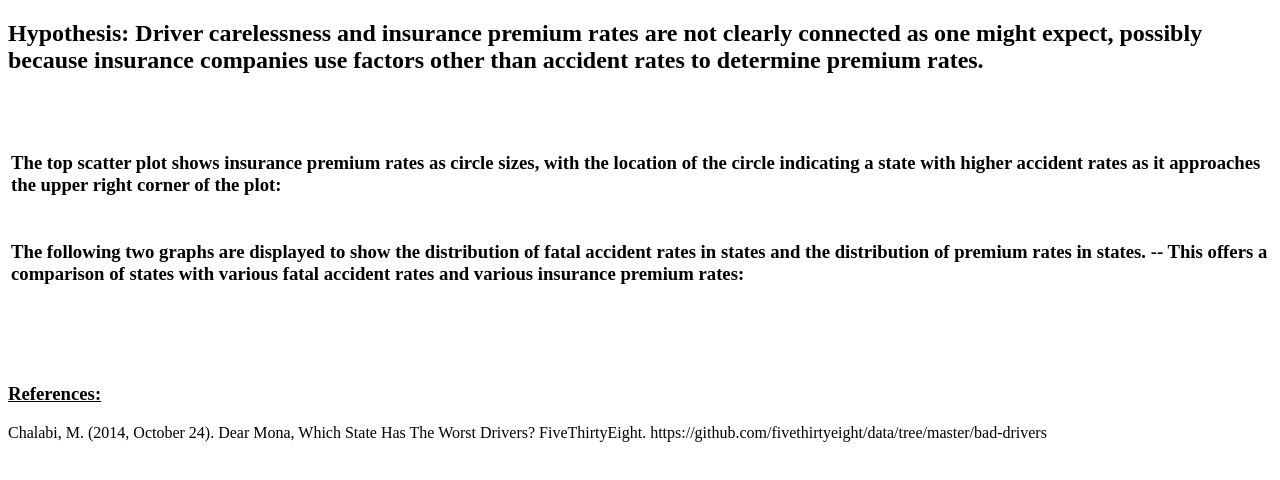
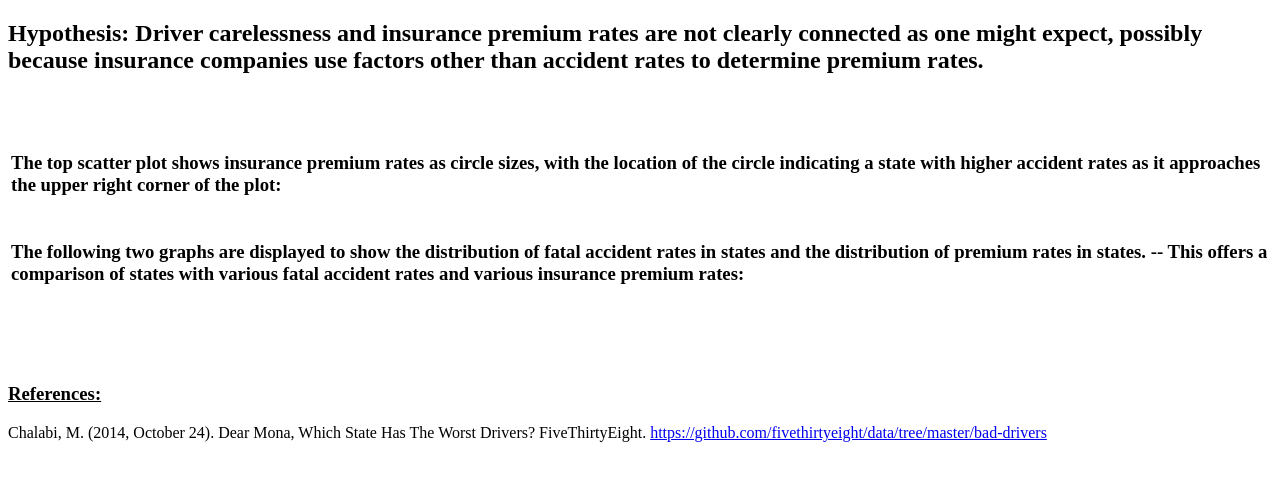
Before and after one commit to jdholwick/Scatter_Plot_and_Hist_of_Bad_Driving_vs_Premiums, a plain HTML site: page index.html in a window 1280 px wide. Drawn offline with Linux system fonts and the light colour scheme; a script that the page names is missing.

Commit message:
added a hyperlink to my reference

```diff
--- a/index.html
+++ b/index.html
@@ -72,7 +72,7 @@
 
 <br>
 <p><h3><u>References:</u></h3></p>
-<p>Chalabi, M. (2014, October 24). Dear Mona, Which State Has The Worst Drivers? FiveThirtyEight. https://github.com/fivethirtyeight/data/tree/master/bad-drivers</p>
+<p>Chalabi, M. (2014, October 24). Dear Mona, Which State Has The Worst Drivers? FiveThirtyEight. <a href="https://github.com/fivethirtyeight/data/tree/master/bad-drivers">https://github.com/fivethirtyeight/data/tree/master/bad-drivers</a></p>
 
 </body>
 </html>
```
